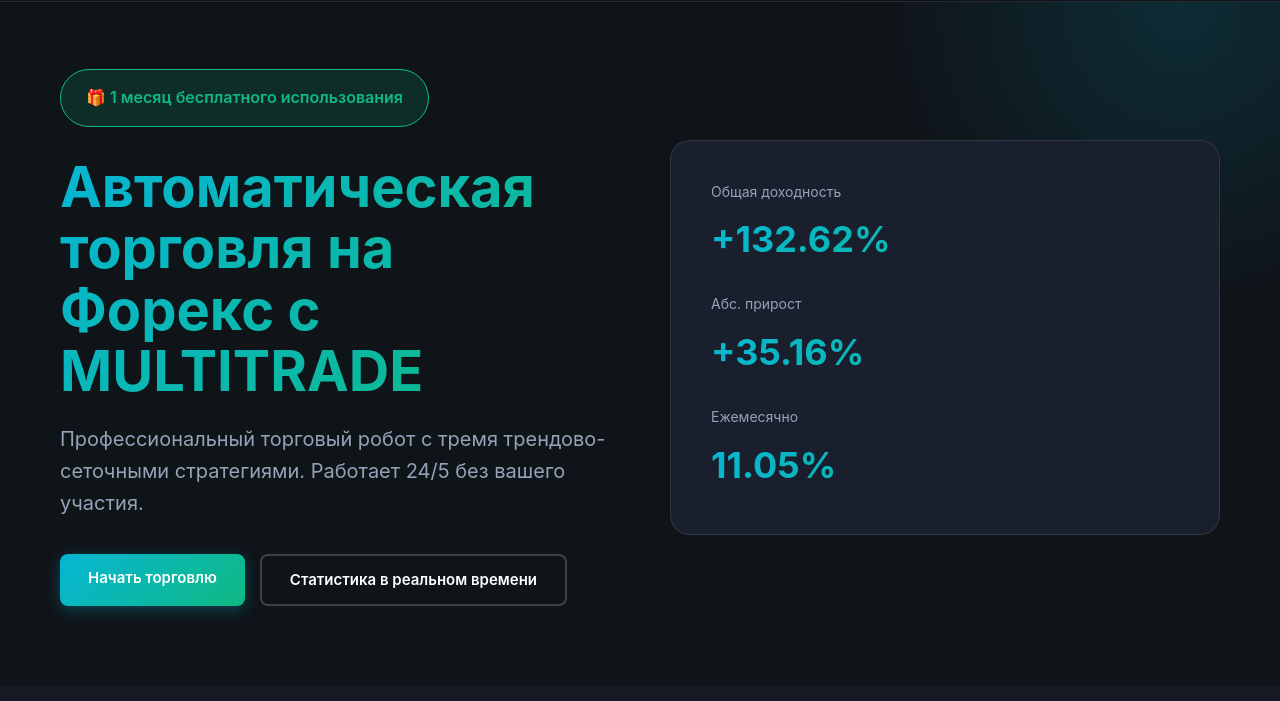
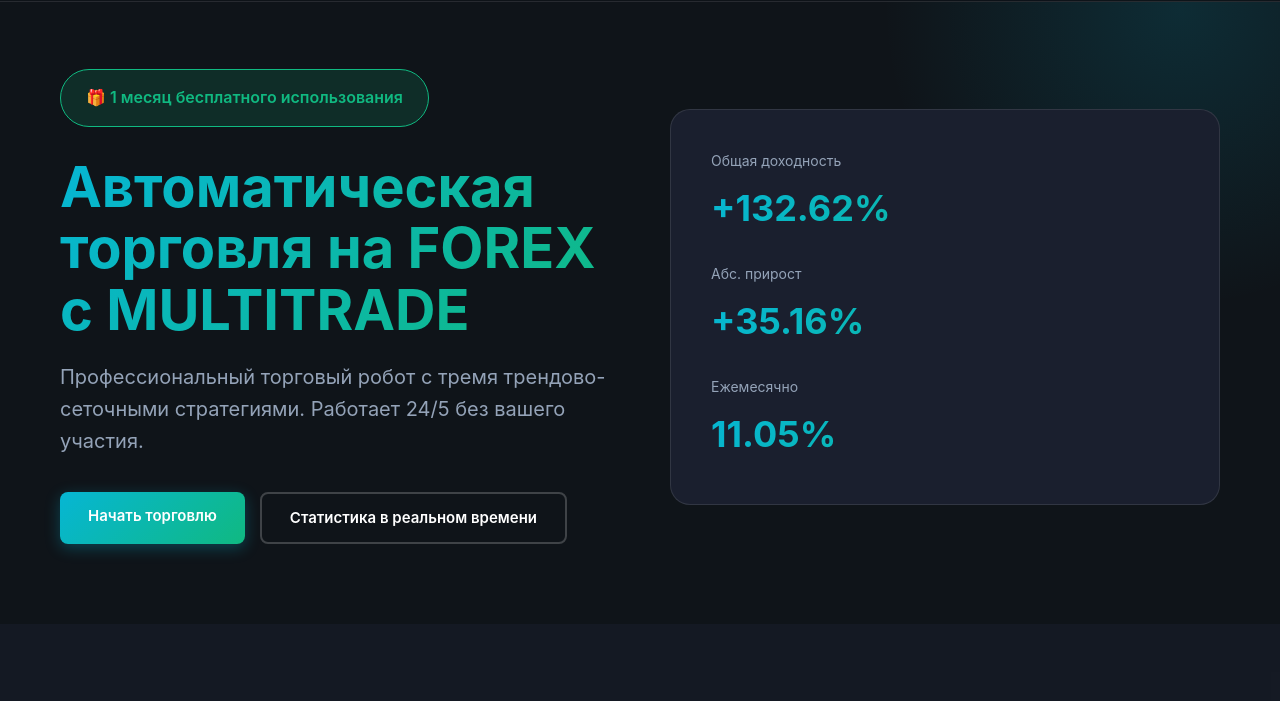
Before and after one commit to IDonRumata/KrononTech, a plain HTML site: page index.html in a window 1280 px wide. Shown: the part 91-792 px from the top of the page. Drawn offline with Linux system fonts and the light colour scheme.

Commit message:
Update index.html

```diff
--- a/index.html
+++ b/index.html
@@ -663,7 +663,7 @@
                     <div class="trial-badge">
                         🎁 1 месяц бесплатного использования
                     </div>
-                    <h1>Автоматическая торговля на Форекс с MULTITRADE</h1>
+                    <h1>Автоматическая торговля на FOREX с MULTITRADE</h1>
                     <p>Профессиональный торговый робот с тремя трендово-сеточными стратегиями. Работает 24/5 без вашего участия.</p>
                     <div class="cta-buttons">
                         <a href="#pricing" class="btn btn-primary">Начать торговлю</a>
```
